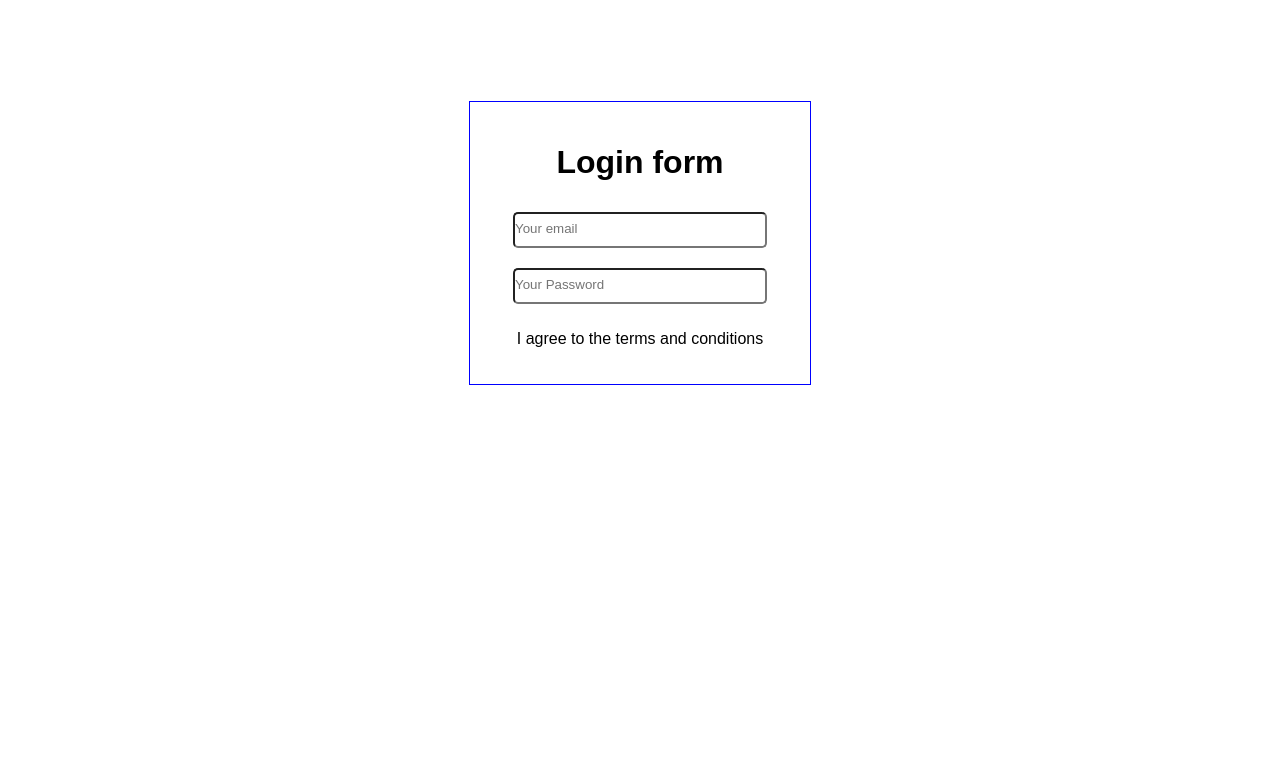
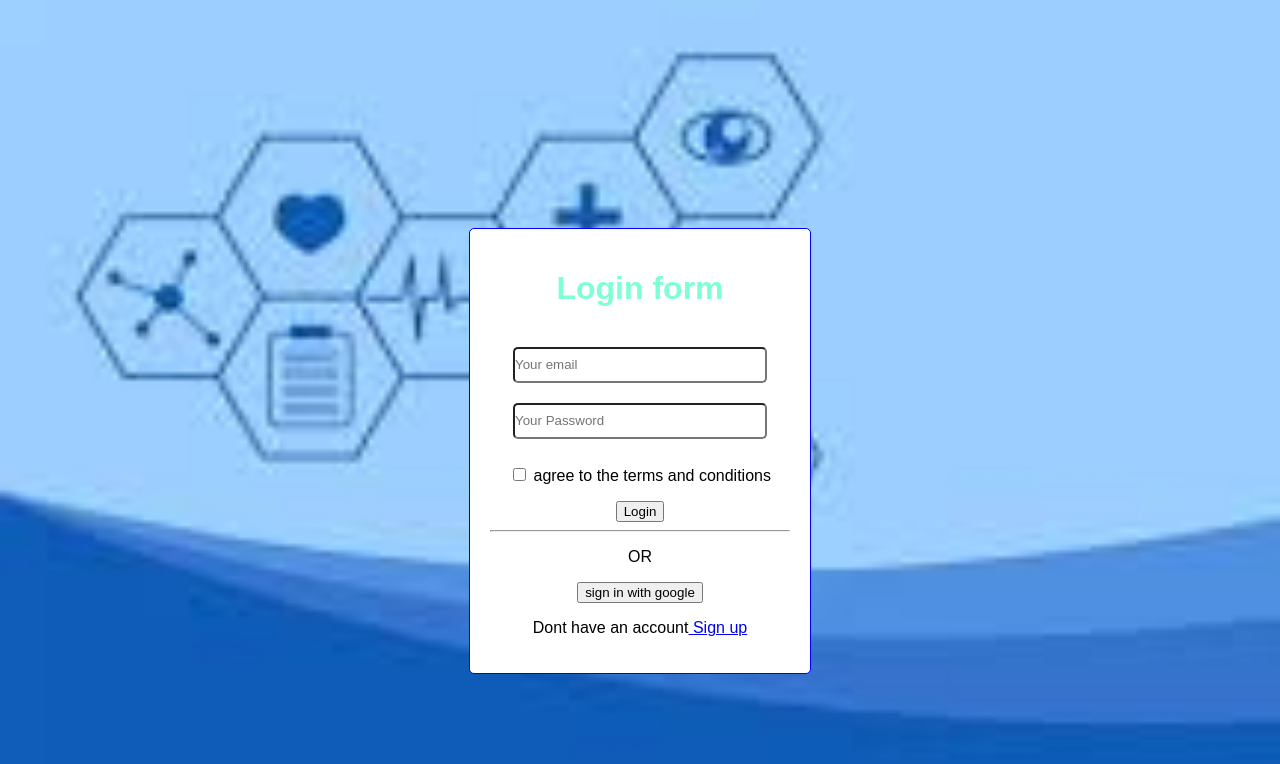
Before and after one commit to ochibocca/mathare_tracker, a plain HTML site: page pages/login.html in a window 1280 px wide. Drawn offline with Linux system fonts and the light colour scheme.

Commit message:
edittedt the css and index of login

```diff
--- a/pages/login.html
+++ b/pages/login.html
@@ -4,19 +4,21 @@
     <meta charset="UTF-8">
     <meta name="viewport" content="width=device-width, initial-scale=1.0">
     <title>Document</title>
+    <link rel="stylesheet" href="../styles/login.css">
 </head>
-<body>
-    <div class="cointainer">
-<link rel="stylesheet" href="../styles/login.css">
+<body class="cointainer">
 <div class="login">
     <h1>Login form</h1>
     <form>
         <input type="email" class="input-box" placeholder="Your email">
         <input type="password" class="input-box" placeholder="Your Password">
-        <p> I agree to the terms and conditions</p>
+        <p> <span><input type="checkbox"> agree to the terms and conditions</span></p>
+        <button type="button" class="login-btn"> Login</button>
+        <hr>
+        <p class="or">OR</p>
+        <button type="button" class="login-btn"> sign in with google</button>
+        <p>Dont have an account<a href="#"> Sign up</a></p>
     </form>
 </div>
-</div>
-
 </body>
 </html>
--- a/styles/login.css
+++ b/styles/login.css
@@ -1,10 +1,4 @@
-.cointainer{
-    margin: 0;
-    padding: 0;
-    font-family: sans-serif;
-    background-color: aqua cover;
 
-}
 .login{
     width: 300px;
     box-shadow: 0 0 3px rgba(0 0 0 0.3);
@@ -13,6 +7,19 @@
     margin:8% auto 0;
     text-align: center;
     border: 1px blue solid;
+    border-radius: 5px;
+}
+.cointainer{
+    margin: 0;
+    padding: 0;
+    font-family: sans-serif;
+    background-image: url(../assets/loginbackdrop.jpeg);
+    background-size: cover;
+    display: flex;
+    justify-content: center;
+    align-items: center;
+    height: 100vh;
+
 }
 .input-box{
     padding: 0 0 2px;
@@ -22,3 +29,13 @@
     border-radius: 5px;
 
 }
+.login h1{
+    color: aquamarine;
+    margin-bottom:30px;
+}
+.button{
+    width:100%;
+    padding: 20px;
+    border-radius: 20px;
+    font-size: 20px;
+}
```
Also changed, not shown: assets/loginbackdrop.jpeg (added).
